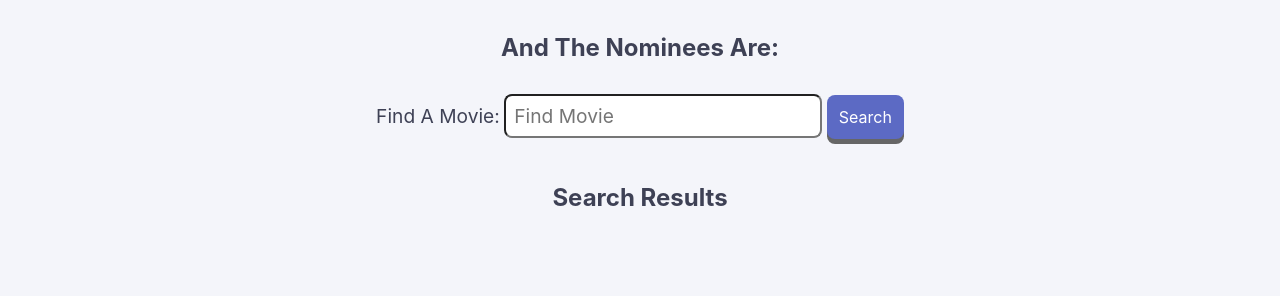
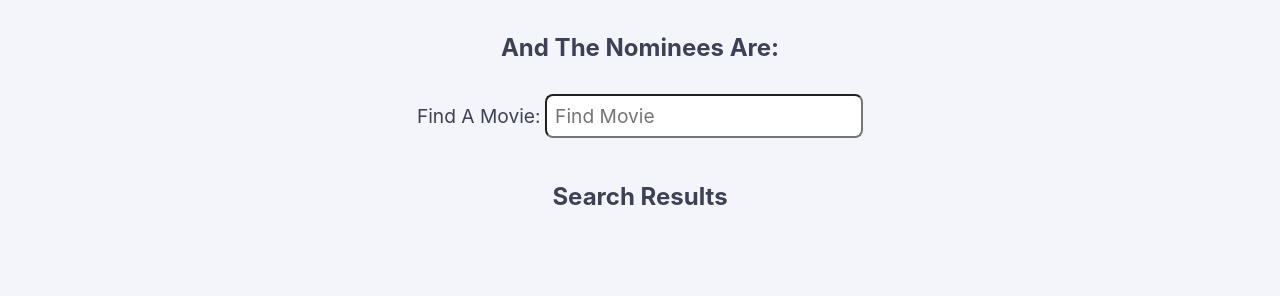
Before and after one commit to mfallesen/theshoppies, a plain HTML site: page index.html in a window 1280 px wide. Shown: the part 118-414 px from the top of the page. Drawn offline with Linux system fonts and the light colour scheme.

Commit message:
update to index.html

```diff
--- a/index.html
+++ b/index.html
@@ -35,7 +35,7 @@
         <div class="search-bar" id="movieSearch">
             <label for="searchBox">Find A Movie:</label>
             <input id="searchBox" type="text" placeholder="Find Movie">
-            <button id="searchForMovie">Search</button>
+            <!-- <button id="searchForMovie">Search</button> -->
 
         </div>
     </form>
```
